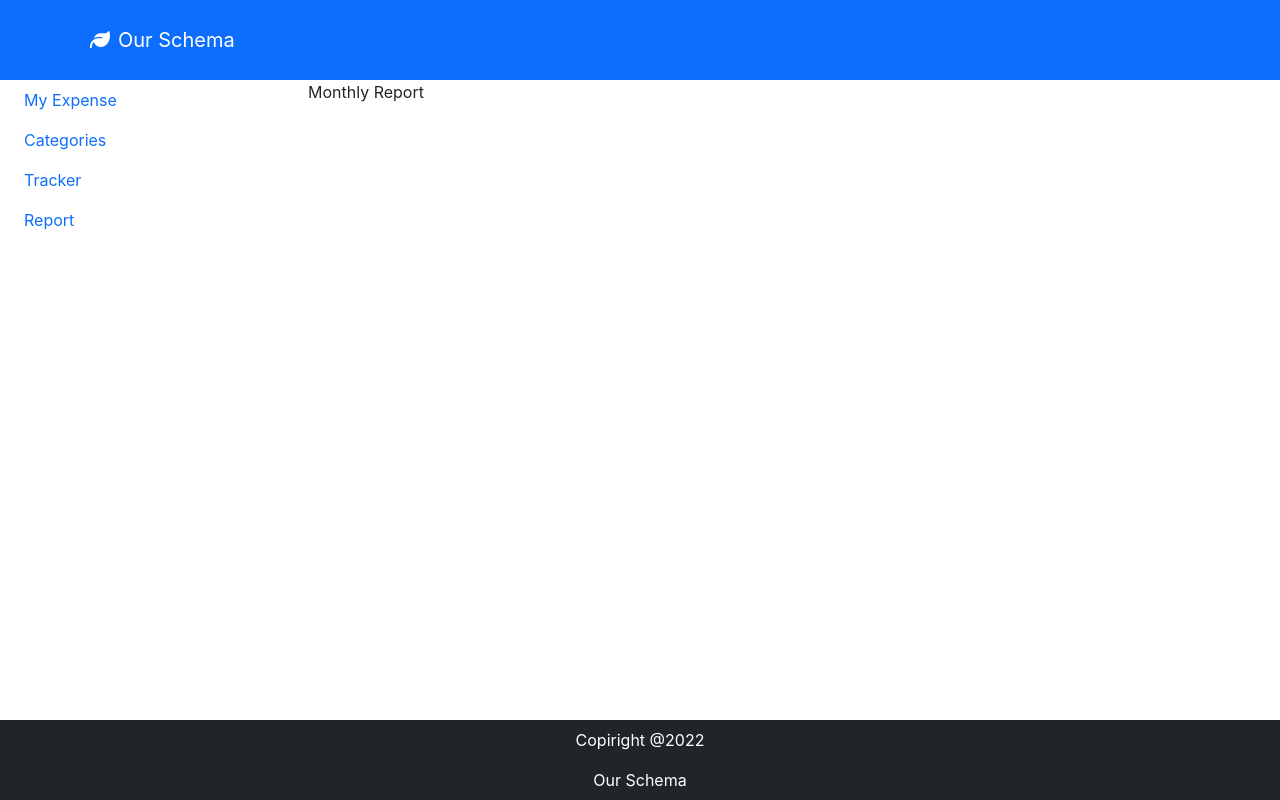
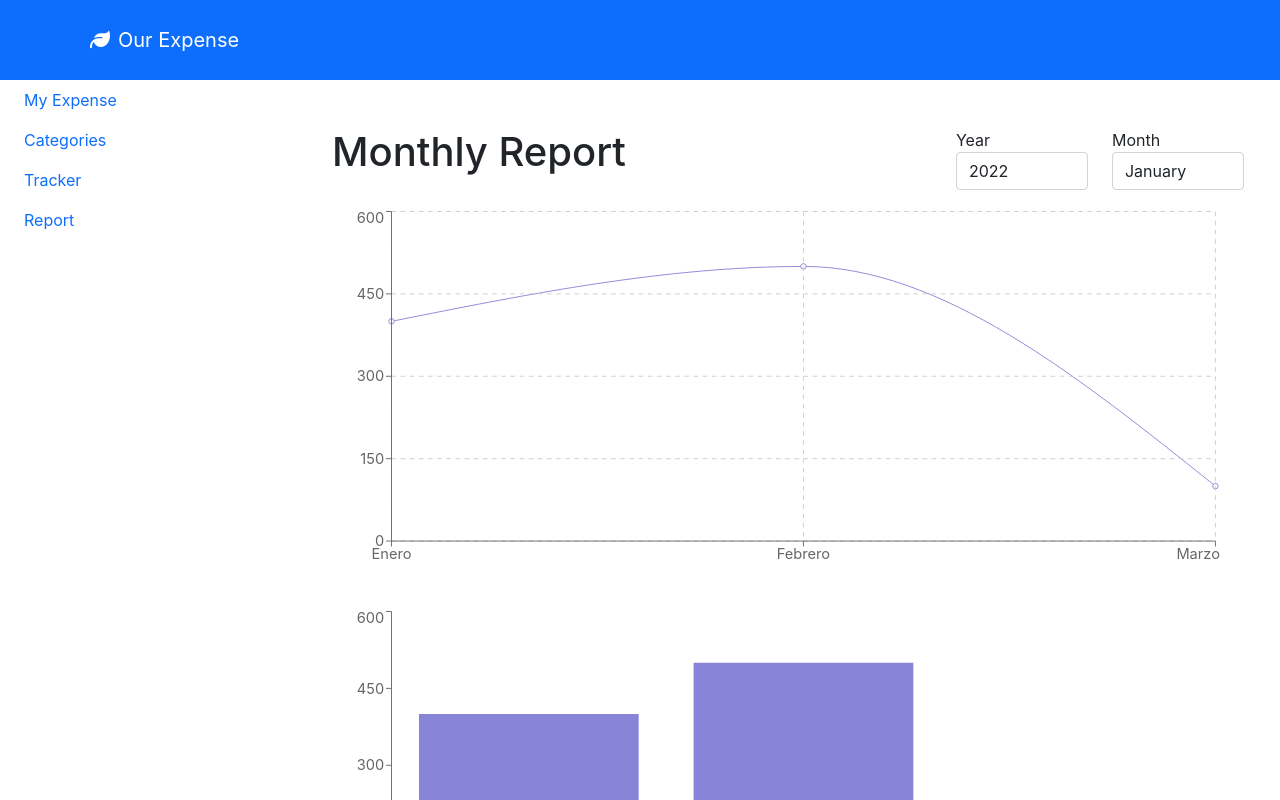
Before and after one commit to AEMatamoros/our-charts, a React (Create React App) app: page /report in a window 1280 px wide. Shown: the top 800 px of the page. Built offline with nearby package versions, Linux system fonts and the light colour scheme.

Commit message:
Added Chart library, hide auth interface

```diff
--- a/package.json
+++ b/package.json
@@ -20,6 +20,7 @@
     "react-redux": "^7.2.8",
     "react-router-dom": "^6.3.0",
     "react-scripts": "5.0.0",
+    "recharts": "^2.1.9",
     "redux-thunk": "^2.4.1",
     "sass": "^1.50.0",
     "sweetalert2": "^11.4.8",
--- a/src/components/layouts/Navbar.tsx
+++ b/src/components/layouts/Navbar.tsx
@@ -15,7 +15,7 @@ export default function Topbar() {
     >
       <Container>
         <Navbar.Brand href="#home">
-          <i className="fa-solid fa-leaf px-2"></i>Our Schema
+          <i className="fa-solid fa-leaf px-2"></i>Our Expense
         </Navbar.Brand>
         {/* <Button variant="light">
           <Link className="px-2" to="Login">
--- a/src/components/pages/expense/Report.tsx
+++ b/src/components/pages/expense/Report.tsx
@@ -2,11 +2,81 @@ import React from 'react'
 
 import SideOptions from '../../layouts/SideOptions'
 
+import {
+  LineChart,
+  Line,
+  CartesianGrid,
+  XAxis,
+  YAxis,
+  BarChart,
+  Bar,
+  Tooltip,
+  Legend,
+} from 'recharts'
+
 export default function Report() {
+  const data = [
+    { name: 'Enero', uv: 400 },
+    { name: 'Febrero', uv: 500 },
+    { name: 'Marzo', uv: 100 },
+  ]
+
   return (
     <main className="col-12 row main-container">
       <SideOptions />
-      Monthly Report
+      <div className="col-9 px-4 mt-5">
+        <div className="row">
+          <h1 className="col-8">Monthly Report</h1>
+          <div className="col-2">
+            <div className="form-group">
+              <label htmlFor="">Year</label>
+              <select name="" id="" className="form-control">
+                <option value="2022">2022</option>
+                <option value="2023">2023</option>
+                <option value="2024">2024</option>
+                <option value="2025">2025</option>
+                <option value="2026">2026</option>
+              </select>
+            </div>
+          </div>
+          <div className="col-2">
+            <div className="form-group">
+              <label htmlFor="">Month</label>
+              <select name="" id="" className="form-control">
+                <option value="1">January</option>
+                <option value="2">Febreuary</option>
+                <option value="3">March</option>
+                <option value="4">April</option>
+                <option value="5">May</option>
+                <option value="6">June</option>
+                <option value="7">July</option>
+                <option value="8">August</option>
+                <option value="9">September</option>
+                <option value="10">October</option>
+                <option value="11">November</option>
+                <option value="12">December</option>
+              </select>
+            </div>
+          </div>
+          <div className="col-2"></div>
+          <div className="col-12 row">
+            <LineChart width={970} height={400} data={data}>
+              <Line type="monotone" dataKey="uv" stroke="#8884d8" />
+              <CartesianGrid stroke="#ccc" strokeDasharray="5 5" />
+              <XAxis dataKey="name" />
+              <YAxis />
+            </LineChart>
+
+            <BarChart width={970} height={400} data={data}>
+              <XAxis dataKey="name" />
+              <YAxis />
+              <Tooltip />
+              <Legend />
+              <Bar dataKey="uv" fill="#8884d8" />
+            </BarChart>
+          </div>
+        </div>
+      </div>
     </main>
   )
 }
```
Also changed, not shown: 1 other file (tests, documents, lock files or other folders).
